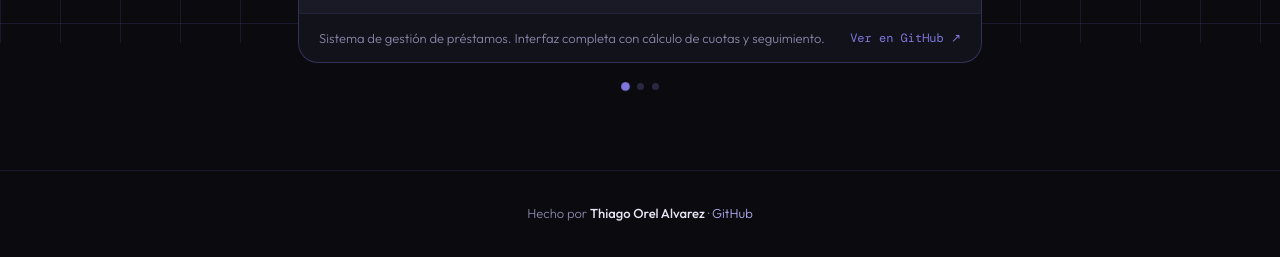
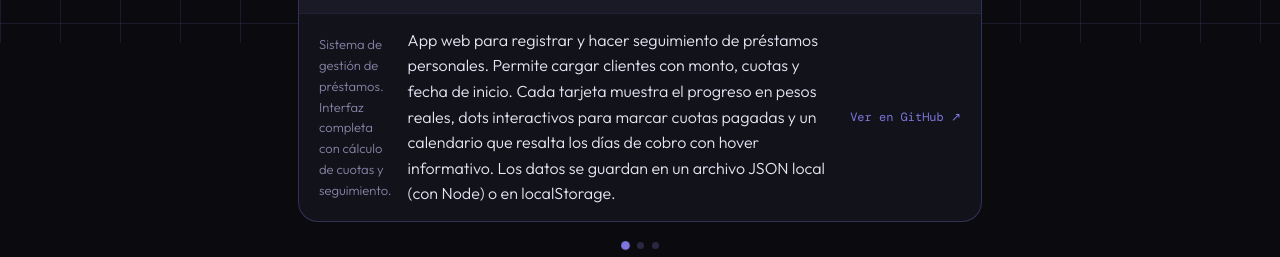
Before and after one commit to OrlezTh/Portafolios, a plain HTML site: page index.html in a window 1280 px wide. Shown: the part 757-1014 px from the top of the page. Drawn offline with nearby package versions, Linux system fonts and the light colour scheme.

Commit message:
Update index.html

```diff
--- a/index.html
+++ b/index.html
@@ -76,10 +76,11 @@
 
           <div class="proj-footer">
             <p class="proj-desc" id="proj-desc"></p>
+            <p class="proj-bio" id="proj-bio"></p>  <!-- ← línea nueva -->
             <a class="proj-link" id="proj-link" href="#" target="_blank" rel="noopener noreferrer">
-              Ver en GitHub ↗
-            </a>
-          </div>
+               Ver en GitHub ↗
+              </a>
+</div>
         </div>
 
         <button class="arrow-btn" id="next" aria-label="Proyecto siguiente">
```
